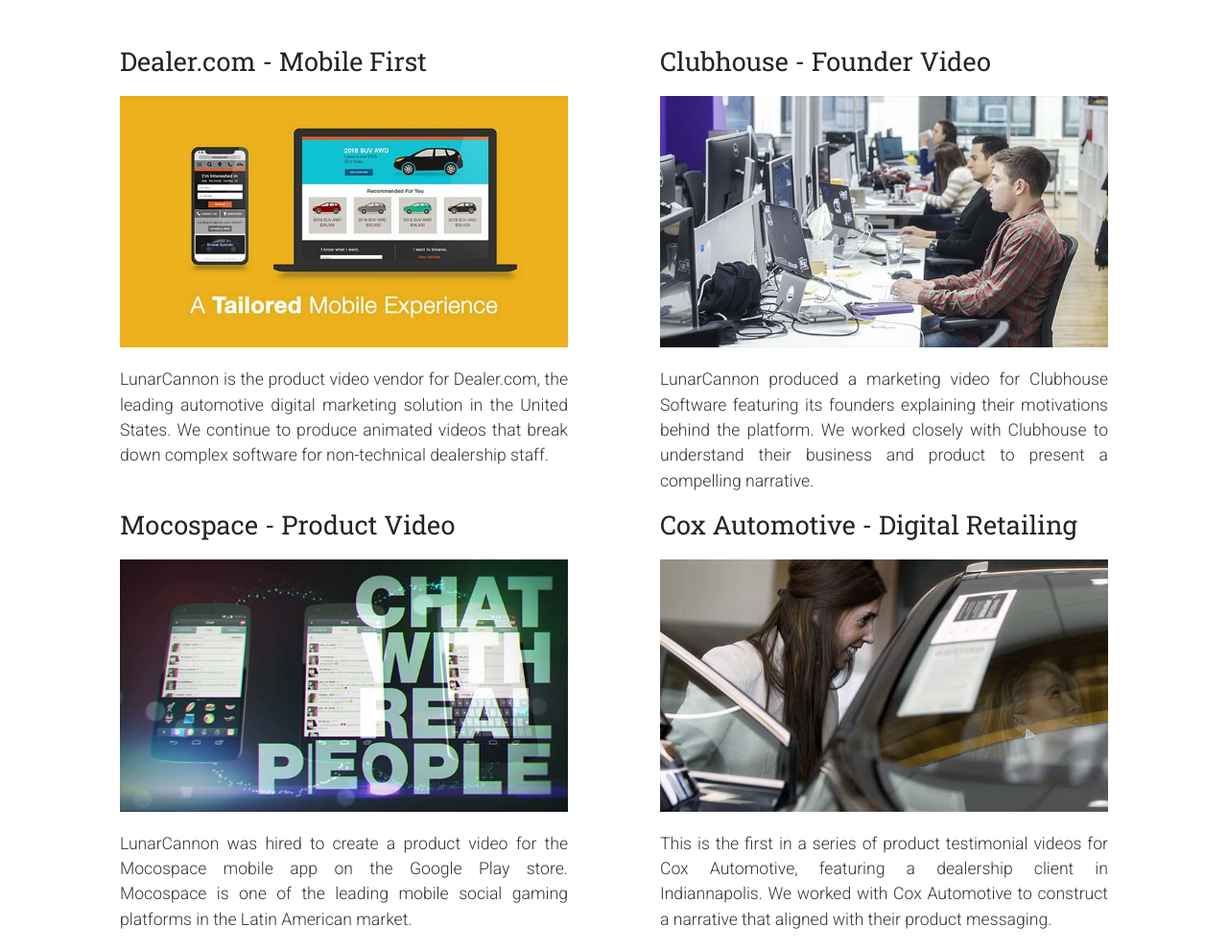
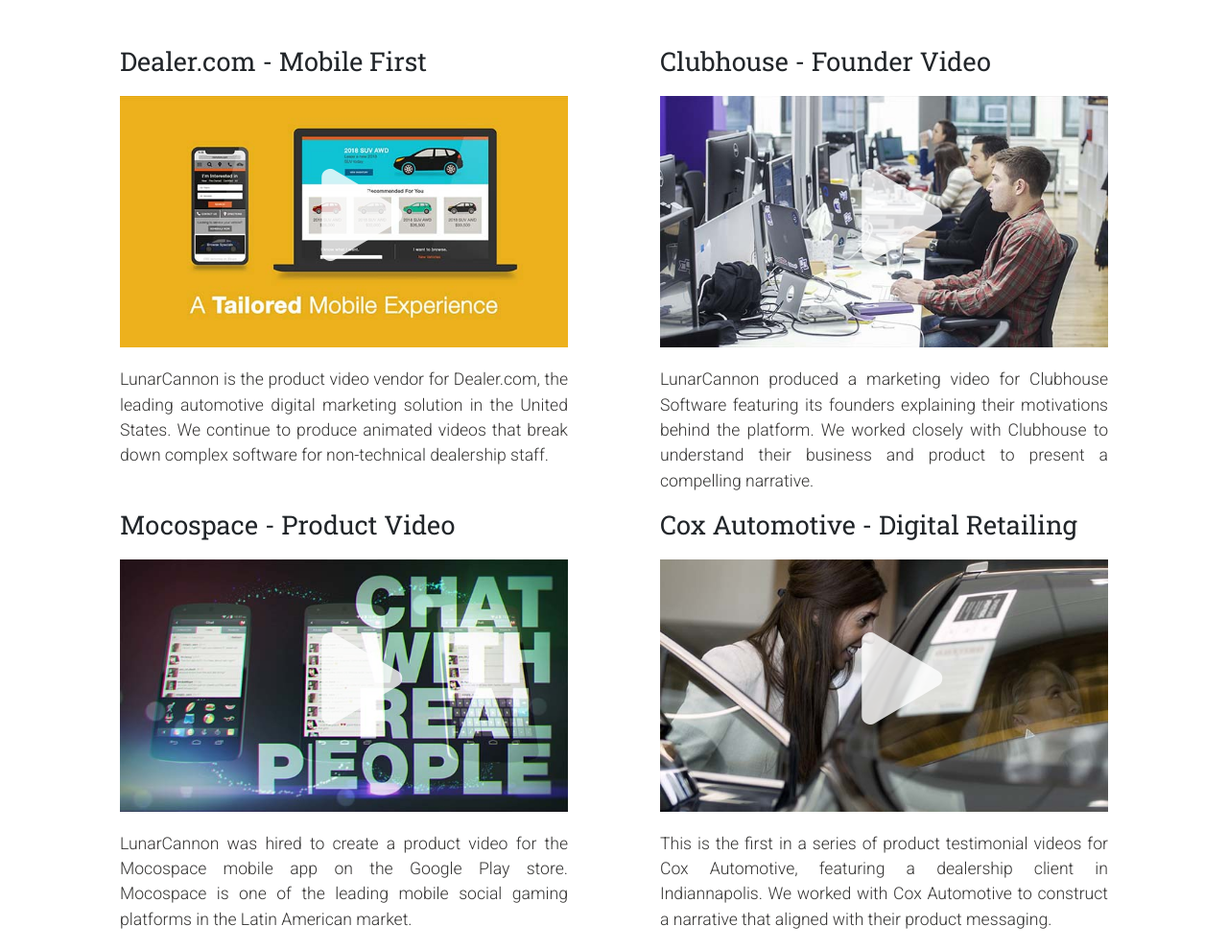
Before and after one commit to LunarCannon/lunarcannon.github.io, a plain HTML site: page marketing/index.html in a window 1280 px wide. Shown: the part 1330-2320 px from the top of the page at 96% size. Drawn offline with nearby package versions, Linux system fonts and the light colour scheme.

Commit message:
fix icon pseudo class

```diff
--- a/style.css
+++ b/style.css
@@ -187,7 +187,8 @@
   position:absolute;
   top:20%;
   left:45%;
-  font-family:fontawesome;
+  font-family:"Font Awesome 5 Free";
+  font-weight:900;
   content:"\f04b";
   font-size:6em;
   pointer-events: none;
```
